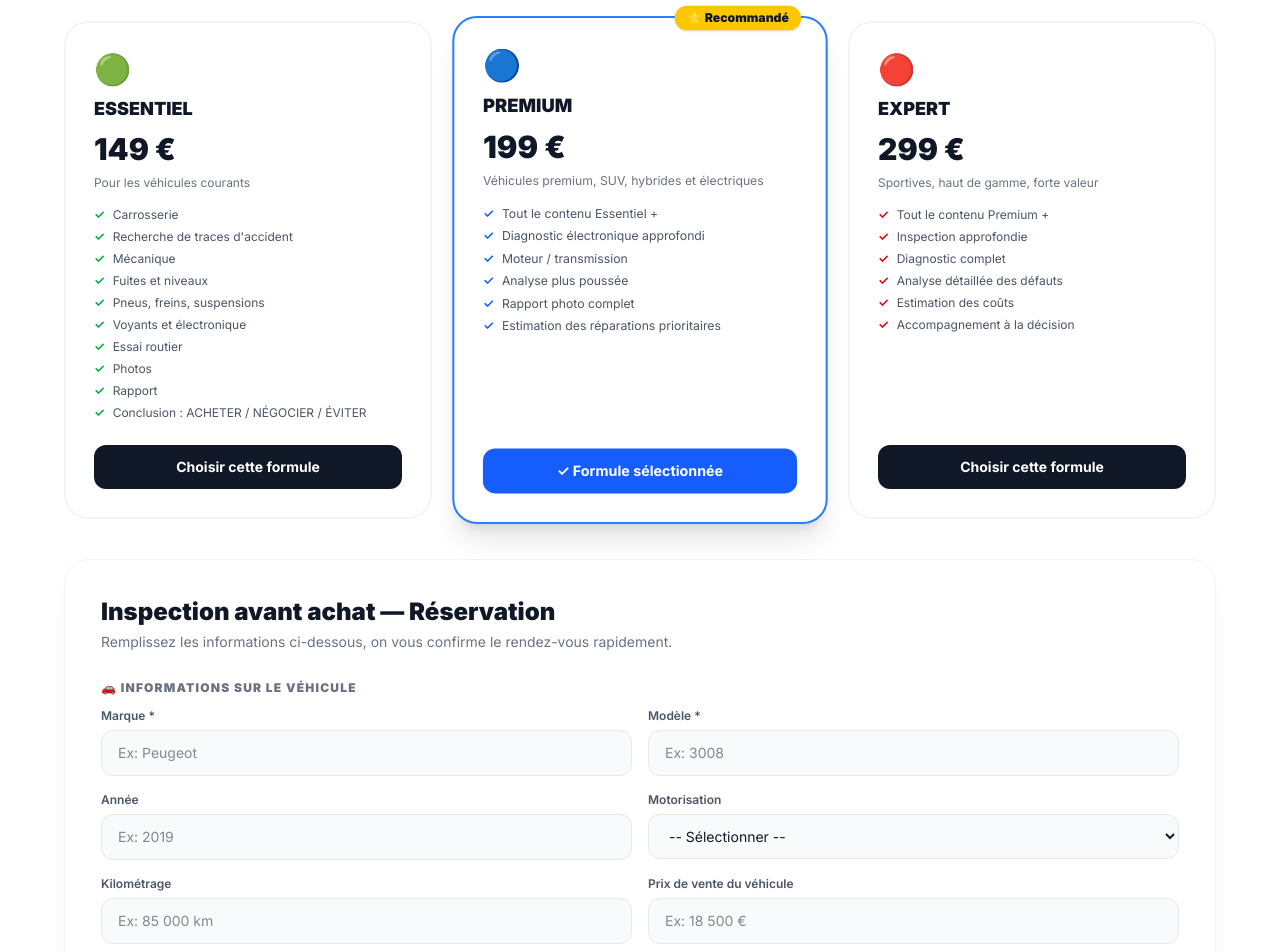
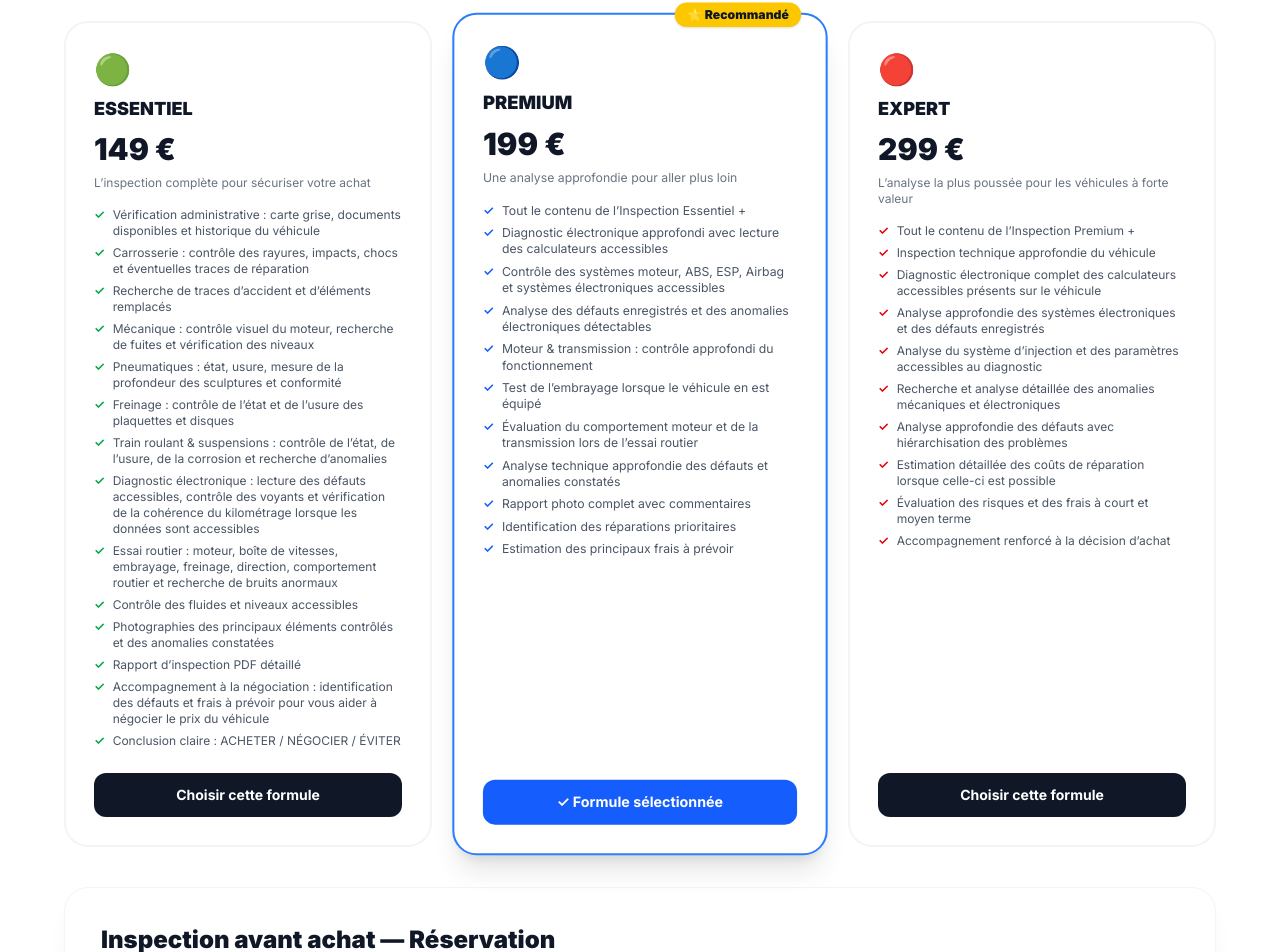
Before and after one commit to rmautomotive-bot/rmautomotive-site, a Next.js app: page /expertise in a window 1280 px wide. Shown: the part 1163-2115 px from the top of the page. Built offline with nearby package versions, Linux system fonts and the light colour scheme.

Commit message:
feat: contenu détaillé complet des 3 formules inspection (Essentiel/Premium/Expert) avec argumentaire négociation

```diff
--- a/components/InspectionBooking.tsx
+++ b/components/InspectionBooking.tsx
@@ -19,19 +19,23 @@ const tiers: Tier[] = [
     emoji: '🟢',
     nom: 'ESSENTIEL',
     prix: '149 €',
-    sousTitre: 'Pour les véhicules courants',
+    sousTitre: 'L’inspection complète pour sécuriser votre achat',
     badge: null,
     items: [
-      'Carrosserie',
-      "Recherche de traces d'accident",
-      'Mécanique',
-      'Fuites et niveaux',
-      'Pneus, freins, suspensions',
-      'Voyants et électronique',
-      'Essai routier',
-      'Photos',
-      'Rapport',
-      'Conclusion : ACHETER / NÉGOCIER / ÉVITER',
+      'Vérification administrative : carte grise, documents disponibles et historique du véhicule',
+      'Carrosserie : contrôle des rayures, impacts, chocs et éventuelles traces de réparation',
+      'Recherche de traces d’accident et d’éléments remplacés',
+      'Mécanique : contrôle visuel du moteur, recherche de fuites et vérification des niveaux',
+      'Pneumatiques : état, usure, mesure de la profondeur des sculptures et conformité',
+      'Freinage : contrôle de l’état et de l’usure des plaquettes et disques',
+      'Train roulant & suspensions : contrôle de l’état, de l’usure, de la corrosion et recherche d’anomalies',
+      'Diagnostic électronique : lecture des défauts accessibles, contrôle des voyants et vérification de la cohérence du kilométrage lorsque les données sont accessibles',
+      'Essai routier : moteur, boîte de vitesses, embrayage, freinage, direction, comportement routier et recherche de bruits anormaux',
+      'Contrôle des fluides et niveaux accessibles',
+      'Photographies des principaux éléments contrôlés et des anomalies constatées',
+      'Rapport d’inspection PDF détaillé',
+      'Accompagnement à la négociation : identification des défauts et frais à prévoir pour vous aider à négocier le prix du véhicule',
+      'Conclusion claire : ACHETER / NÉGOCIER / ÉVITER',
     ],
   },
   {
@@ -40,15 +44,20 @@ const tiers: Tier[] = [
     emoji: '🔵',
     nom: 'PREMIUM',
     prix: '199 €',
-    sousTitre: 'Véhicules premium, SUV, hybrides et électriques',
+    sousTitre: 'Une analyse approfondie pour aller plus loin',
     badge: '⭐ Recommandé',
     items: [
-      'Tout le contenu Essentiel +',
-      'Diagnostic électronique approfondi',
-      'Moteur / transmission',
-      'Analyse plus poussée',
-      'Rapport photo complet',
-      'Estimation des réparations prioritaires',
+      'Tout le contenu de l’Inspection Essentiel +',
+      'Diagnostic électronique approfondi avec lecture des calculateurs accessibles',
+      'Contrôle des systèmes moteur, ABS, ESP, Airbag et systèmes électroniques accessibles',
+      'Analyse des défauts enregistrés et des anomalies électroniques détectables',
+      'Moteur & transmission : contrôle approfondi du fonctionnement',
+      'Test de l’embrayage lorsque le véhicule en est équipé',
+      'Évaluation du comportement moteur et de la transmission lors de l’essai routier',
+      'Analyse technique approfondie des défauts et anomalies constatés',
+      'Rapport photo complet avec commentaires',
+      'Identification des réparations prioritaires',
+      'Estimation des principaux frais à prévoir',
     ],
   },
   {
@@ -57,15 +66,19 @@ const tiers: Tier[] = [
     emoji: '🔴',
     nom: 'EXPERT',
     prix: '299 €',
-    sousTitre: 'Sportives, haut de gamme, forte valeur',
+    sousTitre: 'L’analyse la plus poussée pour les véhicules à forte valeur',
     badge: null,
     items: [
-      'Tout le contenu Premium +',
-      'Inspection approfondie',
-      'Diagnostic complet',
-      'Analyse détaillée des défauts',
-      'Estimation des coûts',
-      'Accompagnement à la décision',
+      'Tout le contenu de l’Inspection Premium +',
+      'Inspection technique approfondie du véhicule',
+      'Diagnostic électronique complet des calculateurs accessibles présents sur le véhicule',
+      'Analyse approfondie des systèmes électroniques et des défauts enregistrés',
+      'Analyse du système d’injection et des paramètres accessibles au diagnostic',
+      'Recherche et analyse détaillée des anomalies mécaniques et électroniques',
+      'Analyse approfondie des défauts avec hiérarchisation des problèmes',
+      'Estimation détaillée des coûts de réparation lorsque celle-ci est possible',
+      'Évaluation des risques et des frais à court et moyen terme',
+      'Accompagnement renforcé à la décision d’achat',
     ],
   },
 ]
```
